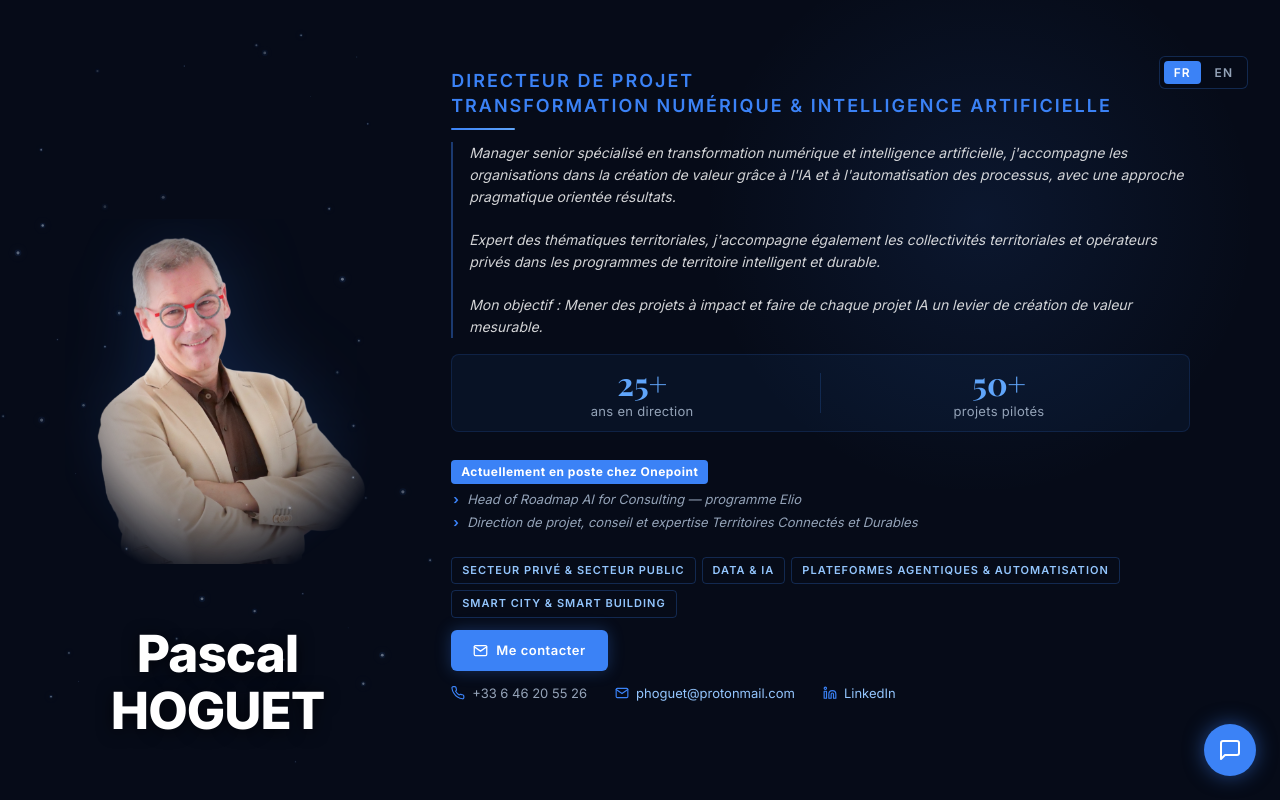
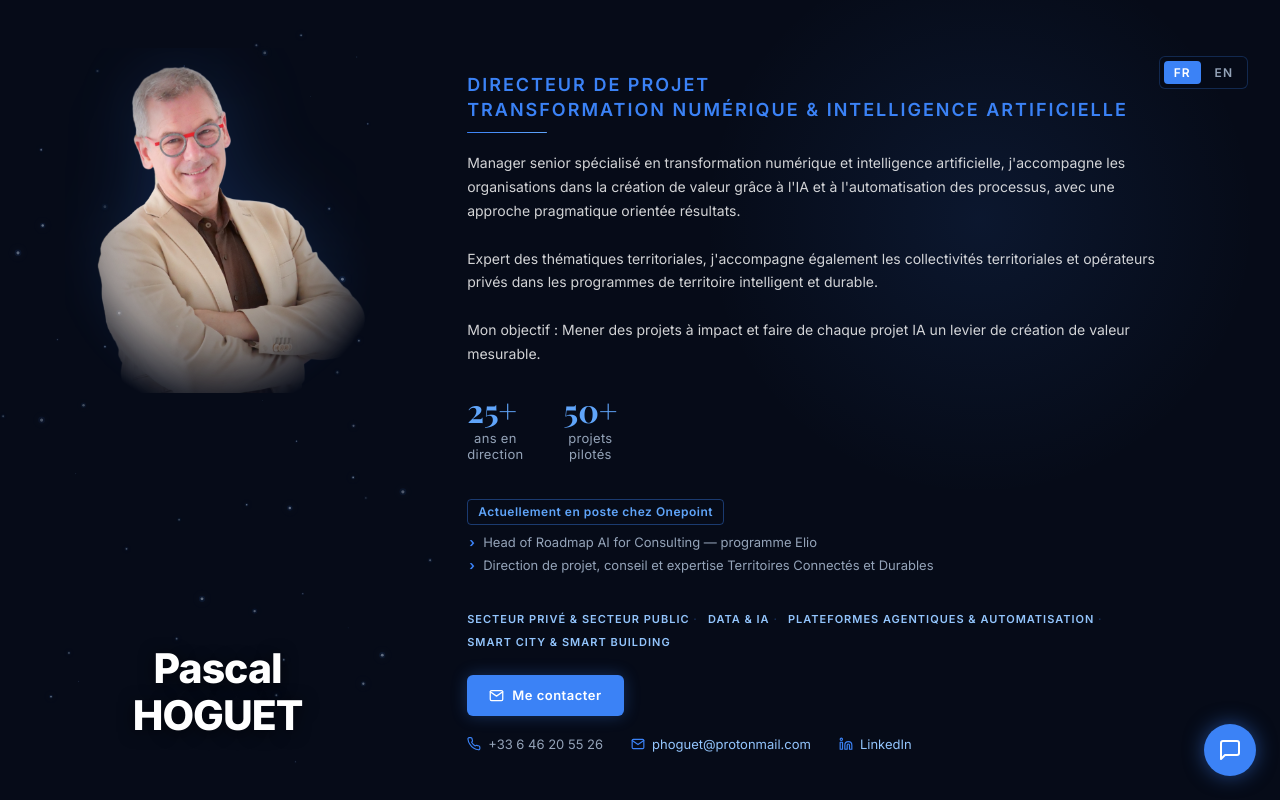
Before and after one commit to phoguet/profil-cv, a website: page index.html in a window 1280 px wide. Shown: the top 800 px of the page. Drawn offline with nearby package versions, Linux system fonts and the light colour scheme; a web font is replaced by a local one.

Commit message:
fix(chatbot+hero): langue EN, accueil lazy, redesign hero Option B
- Chatbot: system prompt entierement en EN quand language=en (reponses en FR corrigees)
- Chatbot: message accueil rendu au premier clic, langue active a ce moment-la
- Hero gauche: portrait remonte (padding-top 6vh), nom reduit 20%
- Hero droite: sans italique, stats sans encadre, tagline epuree, tags separes par points

Co-Authored-By: Claude Sonnet 4.6 <noreply@anthropic.com>

```diff
--- a/assets/main.js
+++ b/assets/main.js
@@ -210,23 +210,31 @@
 
     const welcomeFr = `Bonjour ! Je suis l'assistant IA de Pascal Hoguet. Je peux répondre à vos questions sur son parcours et ses compétences.`;
     const welcomeEn = `Hello! I'm Pascal Hoguet's AI assistant. I can answer questions about his background and skills.`;
-    appendMessage('bot', getActiveLang() === 'en' ? welcomeEn : welcomeFr);
+    let welcomeMsg = null;
 
     /* OPEN / CLOSE */
     chatToggle.addEventListener('click', () => {
       const isOpen = chatPanel.classList.toggle('open');
-      if (isOpen) chatInput.focus();
+      if (isOpen) {
+        if (!welcomeMsg) {
+          welcomeMsg = appendMessage('bot', getActiveLang() === 'en' ? welcomeEn : welcomeFr);
+        }
+        chatInput.focus();
+      }
     });
 
     chatClose.addEventListener('click', () => {
       chatPanel.classList.remove('open');
     });
 
-    /* SYNC PLACEHOLDER when lang toggle changes — second independent listener */
+    /* SYNC PLACEHOLDER + welcome message when lang toggle changes */
     document.querySelectorAll('.lang-toggle button').forEach(btn => {
       btn.addEventListener('click', () => {
         /* setLang() runs first (registered earlier), so currentLang is already updated */
         syncPlaceholder();
+        if (chatHistory.length === 0 && welcomeMsg) {
+          welcomeMsg.textContent = getActiveLang() === 'en' ? welcomeEn : welcomeFr;
+        }
       });
     });
 
--- a/assets/styles.css
+++ b/assets/styles.css
@@ -140,7 +140,7 @@ a:hover { color: var(--accent-light); }
 
 .hero-bg-name span:first-child {
   font-family: var(--font-sans);
-  font-size: clamp(22px, 4vw, 58px);
+  font-size: clamp(18px, 3.2vw, 46px);
   font-weight: 800;
   text-transform: none;
   color: #fff;
@@ -152,7 +152,7 @@ a:hover { color: var(--accent-light); }
 
 .hero-bg-name span:last-child {
   font-family: var(--font-sans);
-  font-size: clamp(22px, 4vw, 58px);
+  font-size: clamp(18px, 3.2vw, 46px);
   font-weight: 800;
   text-transform: uppercase;
   color: #fff;
@@ -176,8 +176,9 @@ a:hover { color: var(--accent-light); }
   flex: 0 0 34%;
   position: relative;
   display: flex;
-  align-items: center;
+  align-items: flex-start;
   justify-content: center;
+  padding-top: 6vh;
 }
 
 #hero-particles {
@@ -205,7 +206,7 @@ a:hover { color: var(--accent-light); }
 .hero-photo-wrap {
   position: relative;
   width: min(380px, 70%);
-  margin-top: -17px;
+  margin-top: 0;
   transition: transform 0.12s ease-out;
   will-change: transform;
   transform-style: preserve-3d;
@@ -227,7 +228,7 @@ a:hover { color: var(--accent-light); }
   display: flex;
   flex-direction: column;
   justify-content: flex-start;
-  padding: 68px 90px 32px 16px;
+  padding: 72px 100px 40px 32px;
   position: relative;
   z-index: 3;
 }
@@ -260,40 +261,35 @@ a:hover { color: var(--accent-light); }
 }
 
 .hero-divider {
-  width: 64px;
-  height: 2px;
+  width: 80px;
+  height: 1px;
   background: linear-gradient(to right, var(--accent), var(--accent-light));
-  margin-bottom: 12px;
+  margin-bottom: 18px;
   border-radius: 2px;
 }
 
 .hero-tagline {
   font-size: 14px;
   color: var(--text-secondary);
-  font-style: italic;
-  line-height: 1.55;
-  margin-bottom: 16px;
-  border-left: 2px solid rgba(59,130,246,0.4);
-  padding-left: 16px;
+  line-height: 1.7;
+  margin-bottom: 28px;
 }
 
 /* Stats */
 .hero-stats {
   display: flex;
   align-items: center;
-  gap: 0;
-  margin-bottom: 28px;
-  padding: 12px 20px;
-  background: rgba(59, 130, 246, 0.06);
-  border: 1px solid rgba(59, 130, 246, 0.15);
-  border-radius: 8px;
+  gap: 40px;
+  margin-bottom: 36px;
+  padding: 0;
+  justify-content: flex-start;
 }
 
 .hero-stat {
   display: flex;
   flex-direction: column;
-  align-items: center;
-  flex: 1;
+  align-items: flex-start;
+  flex: 0;
 }
 
 .stat-number {
@@ -318,26 +314,23 @@ a:hover { color: var(--accent-light); }
 }
 
 .stat-sep {
-  width: 1px;
-  height: 40px;
-  background: rgba(59, 130, 246, 0.2);
-  flex-shrink: 0;
-  margin: 0 8px;
+  display: none;
 }
 
 /* Current position */
 .hero-current {
   display: flex;
   flex-direction: column;
-  gap: 6px;
-  margin-bottom: 24px;
+  gap: 8px;
+  margin-bottom: 32px;
   font-size: 13px;
 }
 
 .current-company {
-  font-weight: 700;
-  color: var(--text-primary);
-  background: var(--accent);
+  font-weight: 600;
+  color: var(--accent-light);
+  background: transparent;
+  border: 1px solid rgba(59,130,246,0.4);
   padding: 2px 10px;
   border-radius: 4px;
   font-size: 12px;
@@ -355,7 +348,6 @@ a:hover { color: var(--accent-light); }
 
 .current-roles li {
   color: var(--text-muted);
-  font-style: italic;
   line-height: 1.5;
   padding-left: 14px;
   position: relative;
@@ -374,8 +366,9 @@ a:hover { color: var(--accent-light); }
 .hero-sectors {
   display: flex;
   flex-wrap: wrap;
-  gap: 6px;
-  margin-bottom: 12px;
+  gap: 0;
+  align-items: center;
+  margin-bottom: 20px;
 }
 
 .sector-tag {
@@ -384,14 +377,18 @@ a:hover { color: var(--accent-light); }
   letter-spacing: 1px;
   text-transform: uppercase;
   color: var(--accent-muted);
-  border: 1px solid rgba(59,130,246,0.25);
-  border-radius: 4px;
-  padding: 4px 10px;
+  padding: 3px 0;
+}
+
+.sector-tag:not(:last-child)::after {
+  content: ' ·';
+  color: rgba(59,130,246,0.3);
+  margin-right: 10px;
 }
 
 /* CTA button */
 .hero-cta {
-  margin-bottom: 12px;
+  margin-bottom: 18px;
 }
 
 .btn-contact {
```
Also changed, not shown: api/chat.js (+14 -5 lines).
